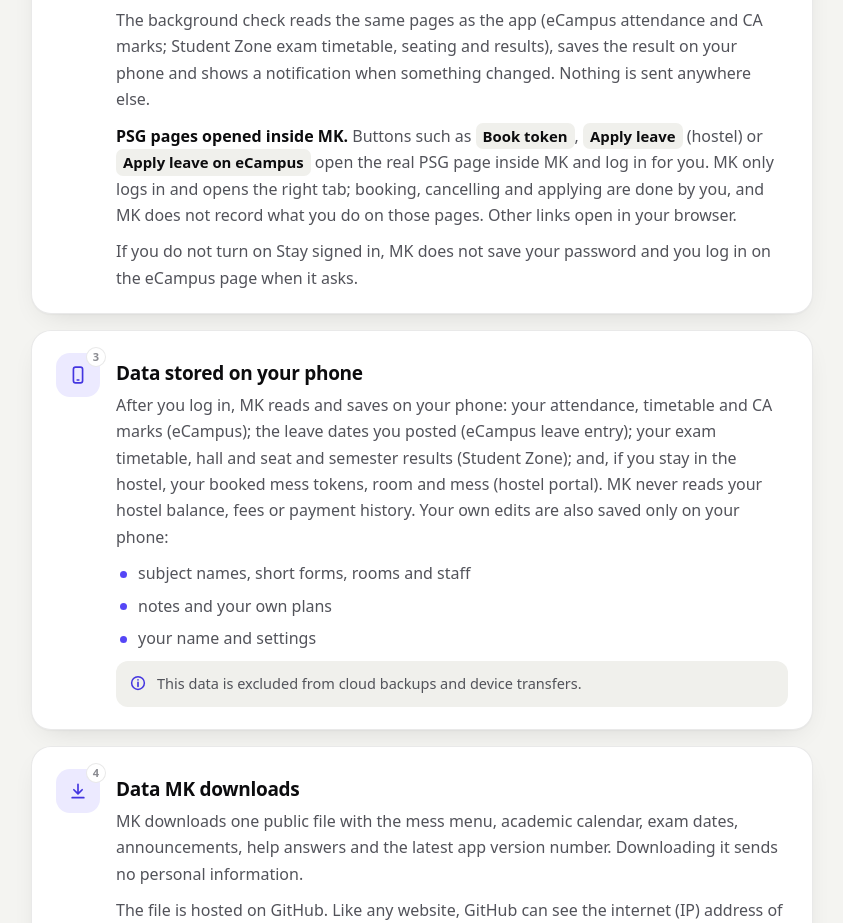
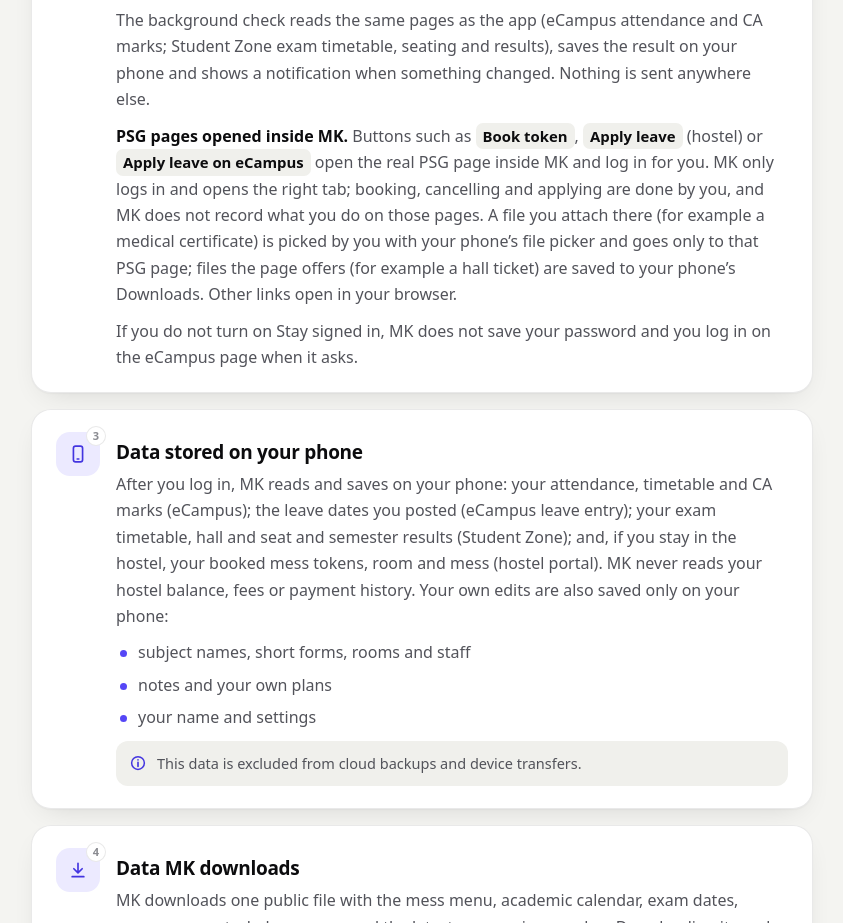
Before and after one commit to MK2406/mk-data, a plain HTML site: page privacy.html in a window 1280 px wide. Shown: the part 2804-3727 px from the top of the page, without its empty margins (347-1190 px from the left). Drawn offline with Linux system fonts and the light colour scheme.

Commit message:
Add files via upload

```diff
--- a/privacy.html
+++ b/privacy.html
@@ -223,7 +223,7 @@ footer b{color:var(--ink2)}
             <li>excluded from cloud backups and device transfers;</li>
             <li>deleted automatically if eCampus says the password is wrong (MK never keeps retrying a wrong password; if another PSG site rejects it, MK just stops and tells you), and deleted straight away when you turn Stay signed in off, disconnect, clear everything or uninstall MK.</li></ul>
         <p>The background check reads the same pages as the app (eCampus attendance and CA marks; Student Zone exam timetable, seating and results), saves the result on your phone and shows a notification when something changed. Nothing is sent anywhere else.</p>
-        <p><b>PSG pages opened inside MK.</b> Buttons such as <span class="path">Book token</span>, <span class="path">Apply leave</span> (hostel) or <span class="path">Apply leave on eCampus</span> open the real PSG page inside MK and log in for you. MK only logs in and opens the right tab; booking, cancelling and applying are done by you, and MK does not record what you do on those pages. Other links open in your browser.</p>
+        <p><b>PSG pages opened inside MK.</b> Buttons such as <span class="path">Book token</span>, <span class="path">Apply leave</span> (hostel) or <span class="path">Apply leave on eCampus</span> open the real PSG page inside MK and log in for you. MK only logs in and opens the right tab; booking, cancelling and applying are done by you, and MK does not record what you do on those pages. A file you attach there (for example a medical certificate) is picked by you with your phone’s file picker and goes only to that PSG page; files the page offers (for example a hall ticket) are saved to your phone’s Downloads. Other links open in your browser.</p>
         <p>If you do not turn on Stay signed in, MK does not save your password and you log in on the eCampus page when it asks.</p></div></section>
 
       <section class="sec" id="s3"><span class="ic"><svg><use href="#phone"/></svg><em>3</em></span><div>
```
